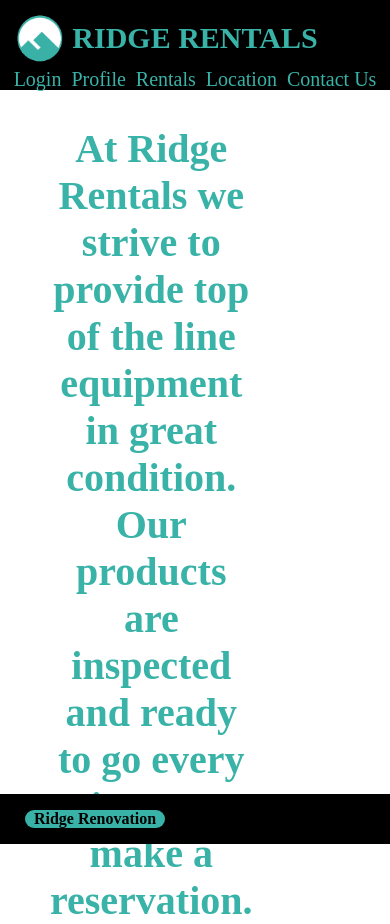
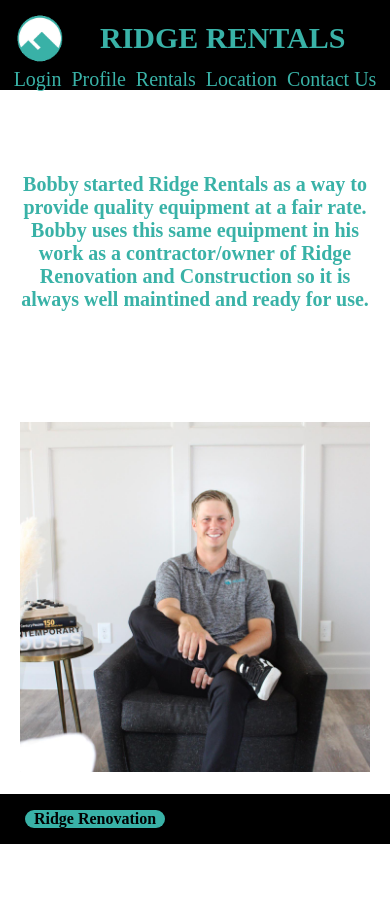
Before and after one commit to keplerridge/personal-project-ridge-rentals, a React (Create React App) app: page /#/ in a window 390 px wide. After the commit the page ends 844 px from the top, so only its background shows below. Built offline with nearby package versions, Linux system fonts and the light colour scheme.

Commit message:
finished several layers of styling

```diff
--- a/src/Components/Auth/Auth.css
+++ b/src/Components/Auth/Auth.css
@@ -4,6 +4,7 @@
     align-items: center;
     width: 100vw;
     height: 80vh;
+    padding-top: 50px;
 }
 
 #login-header{
@@ -33,12 +34,59 @@ span{
 .register{
     display: flex;
     flex-direction: column;
+    align-items: center;
 }
 
 #register-header{
     font-size: 60px;
+    margin-bottom: 25px;
 }
 
 .register button {
     margin-top: 40px;
 }
+
+@media (max-width: 1370){
+    .login-form{
+
+    }
+}
+
+@media (max-width: 500px){
+    #login-header{
+        font-size: 35px;
+        padding-top: 0px;
+    }
+
+    .login-form input{
+        width: 300px;
+        margin-bottom: 5px;
+    }
+
+    .login-form button{
+        width: 300px;
+        margin-bottom: 10px;
+    }
+
+    .login-form p{
+        margin-top: 10px;
+    }
+
+    .register{
+        align-items: center;
+        padding-top: 75px;
+    }
+
+    #register-header{
+        font-size: 35px;
+    }
+
+    .register input{
+        width: 300px;
+        margin-bottom: 0px;
+    }
+
+    .register button{
+        width: 300px;
+    }
+}
--- a/src/Components/Footer/Footer.css
+++ b/src/Components/Footer/Footer.css
@@ -3,7 +3,7 @@ footer{
     height: 50px;
     width: 100vw;
     background-color: black;
-    position: absolute;
+    position: fixed;
     bottom: 0px;
     align-items: center;
 }
--- a/src/Components/Header/Header.css
+++ b/src/Components/Header/Header.css
@@ -5,10 +5,7 @@
     height: 100px;
     width: 100vw;
     background-color: black;
-}
-
-.mobile-dropdown{
-    display: none;
+    position: fixed;
 }
 
 header img {
@@ -81,6 +78,7 @@ header h1 {
 
     .main-header h1{
         font-size: 30px;
+        margin-left: 100px;
     }
 
     .main-header img{
--- a/src/Components/Landing/Landing.css
+++ b/src/Components/Landing/Landing.css
@@ -1,21 +1,115 @@
 .landing{
+    display: flex;
     height: 85vh;
     width: 100vw;
     box-sizing: border-box;
     margin: 0px;
     border-width: 0px;
     padding: 0px;
+    position: fixed;
+    overflow-y: scroll;
+    flex-wrap: wrap;
+    z-index: -1;
 }
 
 .intro{
     width: 30vw;
-    display: flex;
+    display: inline;
     flex-wrap: wrap;
-    height: 30vh;
+    height: 60vh;
     font-size: 40px;
     font-weight: bold;
     position: absolute;
-    left: 50px;
-    top: 125px;
+    left: 200px;
+    top: 150px;
+    color: #39B2A7;
+    overflow-y: scroll;
+    padding: 0px;
+}
+
+.link{
+    display: inline;
+    margin: 0px;
+    padding: 0px;
+}
+
+.intro a{
+    text-decoration: none;
     color: #39B2A7;
 }
+
+#image{
+    height: 500px;
+    width: 500px;
+    object-fit: cover;
+    position: absolute;
+    right: 200px;
+    top: 150px;
+}
+
+@media (max-width: 1270px){
+    .intro{
+        left: 100px;
+        top: 200px;
+        font-size: 30px;
+    }
+
+    #image{
+        right: 200px;
+        height: 350px;
+        width: 350px;
+        top: 250px;
+    }
+}
+
+@media (max-width: 930px){
+    .landing{
+        display: block;
+        flex-direction: column;
+        overflow-y: scroll;
+        height: 80vh;
+        align-items: center;
+        width: 90vw;
+        margin-right: 10vw;
+        margin-top: 125px;
+        flex-wrap: nowrap;
+    }
+
+    .intro{
+        position: unset;
+        width: 400px;
+        margin-left: 200px;
+    }
+
+    #image{
+        position: unset;
+        margin-top: 30px;
+    }
+}
+
+@media (max-width: 500px){
+    .landing{
+        display: flex;
+        flex-direction: column;
+        align-items: center;
+        justify-content: center;
+        width: 100vw;
+    }
+
+    .intro{
+        font-size: 20px;
+        width: 90vw;
+        height: 20vh;
+        margin-right: 0px;
+        margin-left: 0px;
+        margin-top: 20px;
+        align-items: center;
+        justify-content: center;
+    }
+
+    #image{
+        height: 350px;
+        width: 350px;
+        padding-top: 50px;
+    }
+}
--- a/src/Components/Landing/Landing.js
+++ b/src/Components/Landing/Landing.js
@@ -1,12 +1,13 @@
 import {Component} from 'react';
-import './background.jpg'
-import './Landing.css'
+import Logo from './bobby.jpg';
+import './Landing.css';
 
 class Landing extends Component {
     render(){
         return(
             <div className='landing'>
-                <article className='intro'>At   Ridge Rentals we strive to provide top of the line equipment in great condition. Our products are inspected and ready to go every time you make a reservation.</article>
+                <article className='intro'>Bobby started Ridge Rentals as a way to provide quality equipment at a fair rate. Bobby uses this same equipment in his work as a contractor/owner of <a className='link' href='https://www.facebook.com/builtbyridge' target='_blank' rel='noreferrer'>Ridge Renovation and Construction</a> so it is always well maintined and ready for use.</article>
+                <img id='image' src={Logo} alt='Company Owner' />
             </div>
         )
     }
--- a/src/Components/Profile/Profile.css
+++ b/src/Components/Profile/Profile.css
@@ -22,6 +22,7 @@
 
 .rental-history-header{
     font-size: 40px;
+    margin-top: 150px;
 }
 
 .equipment{
@@ -123,3 +124,149 @@
 .admin-view button{
     width: 450px;
 }
+
+.admin-view{
+    margin-top: 110px;
+}
+
+@media (max-width: 1730px){
+    .admin-view{
+        margin-left: 50px;
+    }
+}
+
+@media (max-width: 1570px){
+    .rental-history{
+        margin-left: 150px;
+    }
+
+    .account-information{
+        right: 350px;
+    }
+
+    .email-edit{
+        right: 350px;
+    }
+
+    .password-edit{
+        right: 350px;
+    }
+}
+
+@media (max-width: 1270px){
+    .rental-history{
+        width: 300px;
+        margin-left: 75px;
+    }
+
+    .admin-view{
+
+    }
+
+    .account-information{
+        right: 200px;
+        width: 30vw;
+    }
+
+    .password-edit{
+        right: 175px;
+    }
+
+    .password-edit input{
+        width: 300px;
+    }
+
+    .password-edit button{
+            width: 300px;
+    }
+
+    .account-information h4{
+        font-size: 20px;
+    }
+
+    .email-edit{
+        margin-top: 175px;
+        right: 200px;
+    }
+
+    #email-address{
+        font-size: 30px;
+    }
+
+    .updates{
+        font-size: 15px;
+    }
+}
+
+@media (max-width: 500px){
+    .rental-page{
+        display: flex;
+        flex-direction: column;
+        height: 200vh;
+        justify-content: space-around;
+    }
+
+    .account-information{
+        padding-bottom: 0px;
+    }
+
+    .account-information button{
+        margin-top: 10px;
+    }
+
+    .account-information h3{
+        font-size: 25px;
+    }
+
+    .account-information h4{
+        font-size: 20px;
+    }
+
+    .updates{
+        margin-top: 10px;
+        margin-bottom: 10px;
+    }
+
+    #email-address{
+        margin-top: 10px;
+        font-size: 15px;
+        font-weight: bold;
+    }
+
+    .rental-history{
+        margin-top: 750px;
+        height: 200vh;
+        padding-bottom: 100px;
+        padding-top: 10px;
+    }
+
+    .rental-history-header{
+        margin-top: 0px;
+    }
+
+    .password-edit{
+        margin-top: 50px;
+        right: 100px;
+        position: absolute;
+        top: 500px;
+    }
+
+    .password-edit input{
+        margin-top: 0px;
+        margin-bottom: 10px;
+    }
+
+    .password-edit button{
+        margin-top: 5px;
+        margin-bottom: 15px;
+    }
+
+    .email-edit{
+        right: 50px;
+        top: 0px;
+    }
+
+    #email-address-edit{
+        font-size: 30px;
+    }
+}
--- a/src/Components/Profile/Profile.js
+++ b/src/Components/Profile/Profile.js
@@ -169,7 +169,7 @@ const Profile = props => {
                 ? (
                     <div className='email-edit'>
                         <h4 id='edit-email-header'>Change Email Address</h4>
-                        <p id='email-address'>{props.user.email}</p>
+                        <p id='email-address-edit'>{props.user.email}</p>
                         <input
                                 id='edit-input'
                                 value={email}
@@ -186,6 +186,8 @@ const Profile = props => {
                 ) : (
                     <div className='account-information'>
                         <h3>Account Information</h3>
+                        <h4>User ID</h4>
+                        <p id='email-address'>{props.user.user_id}</p>
                         <h4>Account Email Address</h4>
                         <p id='email-address'>{props.user.email}</p>
                         <p className='updates'>Click Here to <span onClick={() => editViews()}>Change Email</span></p>
```
Also changed, not shown: src/Components/Landing/bobby.jpg (added), 1 other file (tests, documents, lock files or other folders).
